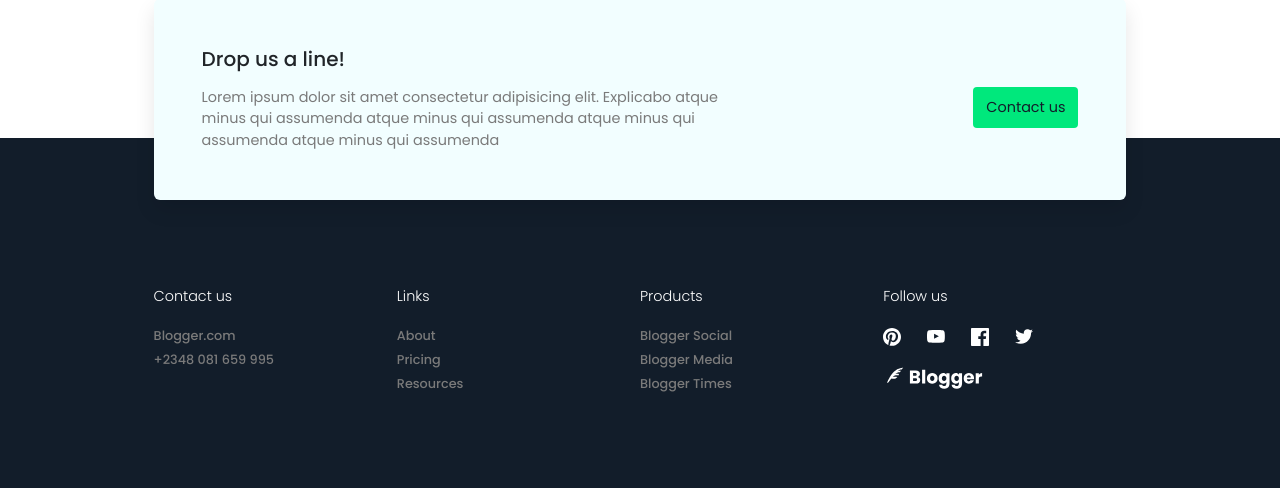
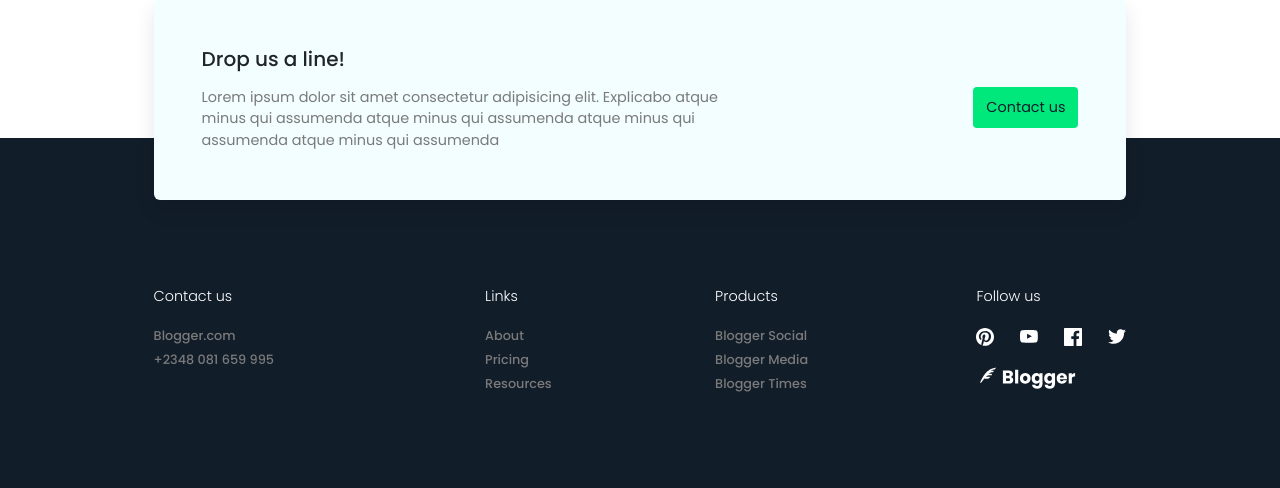
Before and after one commit to tobidosumu/bloggerPhp, a PHP site: page / in a window 1280 px wide. Shown: the part 1130-1618 px from the top of the page. Run offline with PHP 8.4, Linux system fonts and the light colour scheme; some libraries are stand-ins or nearby versions.

Commit message:
moved validation logic from post.controller.php to post.validator.php

```diff
--- a/classes/post.validator.php
+++ b/classes/post.validator.php
@@ -22,7 +22,7 @@
             $this->dbConn = new PDO(DB_TYPE.":host=".DB_HOST.";dbname=".DB_NAME,DB_USER,DB_PWD,[PDO::ATTR_DEFAULT_FETCH_MODE => PDO::FETCH_ASSOC]);
         }
 
-        public function setTitle($title)
+        public function setTitle($title) // set title
         {
             $this->title = $title;
         }
@@ -32,7 +32,7 @@
             return $this->title;
         }
 
-        public function setCategory($category) // setBlogCategory
+        public function setCategory($category) // set category
         {
             $this->category = $category;
         }
@@ -42,7 +42,7 @@
             return $this->category;
         }
 
-        public function setDescription($description) // setBlogDescription
+        public function setDescription($description) // set description
         {
             $this->description = $description;
         }
@@ -180,7 +180,7 @@
             {
                 return [
                     "status" => false,
-                    "message" => "Image si too Large! Image size must not be more than 1MB."
+                    "message" => "Image is too Large! Image size must not be more than 1MB."
                 ];
             }
             else {
@@ -189,6 +189,29 @@
                     "status" => true,
                     "message" => "Photo uploaded successfully!"
                 ];
+            }
+        }
+
+        public function validateAllPostData($validateTitle, $validateCategory, $validateDescription, $validatePhoto, $postValidator)
+        {
+            if (!$validateTitle['status'])
+            {
+                print_r($validateTitle['message']);
+            }
+            elseif (!$validateCategory['status'])
+            {
+                print_r($validateCategory['message']);
+            }
+            elseif (!$validateDescription['status'])
+            {
+                print_r($validateDescription['message']);
+            }
+            elseif (!$validatePhoto['status'])
+            {
+                print_r($validatePhoto['message']);
+            }
+            else {
+                return;
             }
         }
 
--- a/index.php
+++ b/index.php
@@ -2,7 +2,6 @@
     include './header/indexHeader.php';
     require_once './classes/post.validator.php';
 ?>
-
 
 <body>
     <div class="mainContainer">
@@ -161,7 +160,7 @@
                 </ul>
             </div>
 
-            <div class="links">
+            <div class="links justify-content-center">
                 <ul class="d-flex flex-column">
                     <p>Links</p>
                     <li><a href="#">About</a></li>
@@ -170,7 +169,7 @@
                 </ul>
             </div>
 
-            <div class="products">
+            <div class="products justify-content-center">
                 <ul class="d-flex flex-column">
                     <p>Products</p>
                     <li><a href="#">Blogger Social</a></li>
@@ -179,8 +178,8 @@
                 </ul>
             </div>
 
-            <div class="followUs">
-                <ul class="d-flex flex-column">
+            <div class="followUs justify-content-end">
+                <ul class="d-flex flex-column align-items-start">
                     <p>Follow us</p>
                     <li>
                         <ul>
```
Also changed, not shown: classes/post.controller.php (+3 -19 lines), uploads/635777ad54d1a2.16616342.jpg (added), uploads/63577a29909b73.54449354.jpg (added), uploads/63577c08c133f6.94063311.jpg (added), uploads/63577c57d84c05.56330359.jpg (added), uploads/63577c8303d006.59014783.jpg (added), uploads/635783fe244fe3.75913284.jpg (added).
